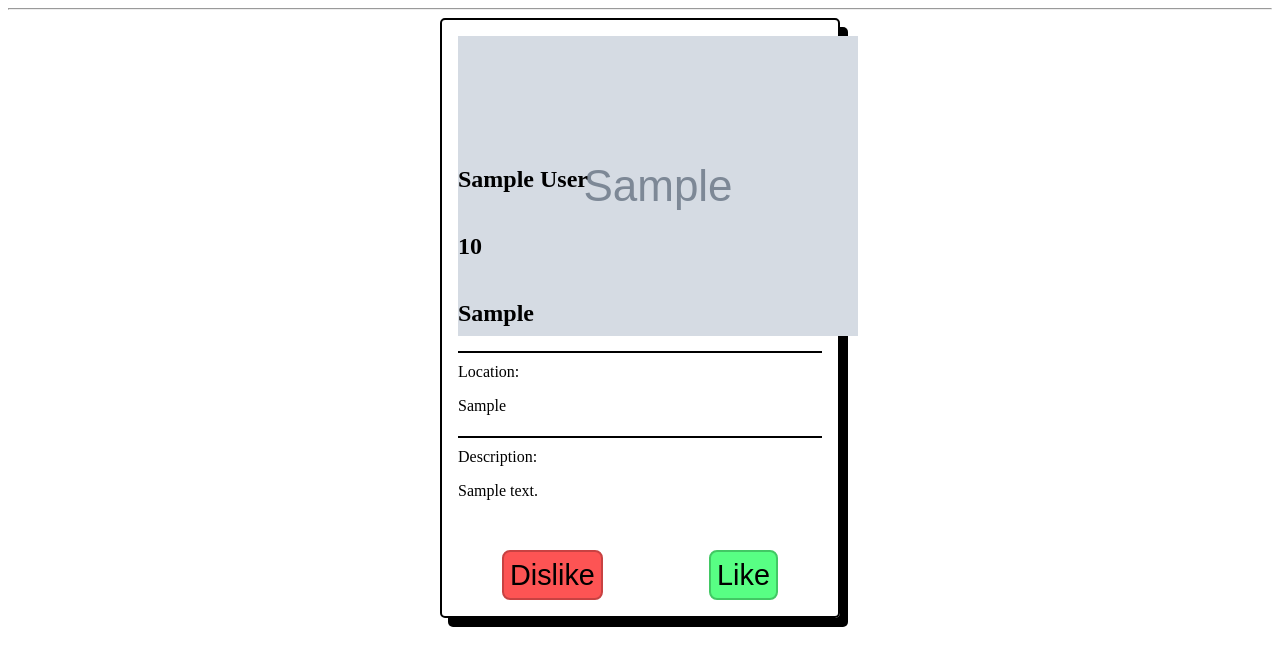
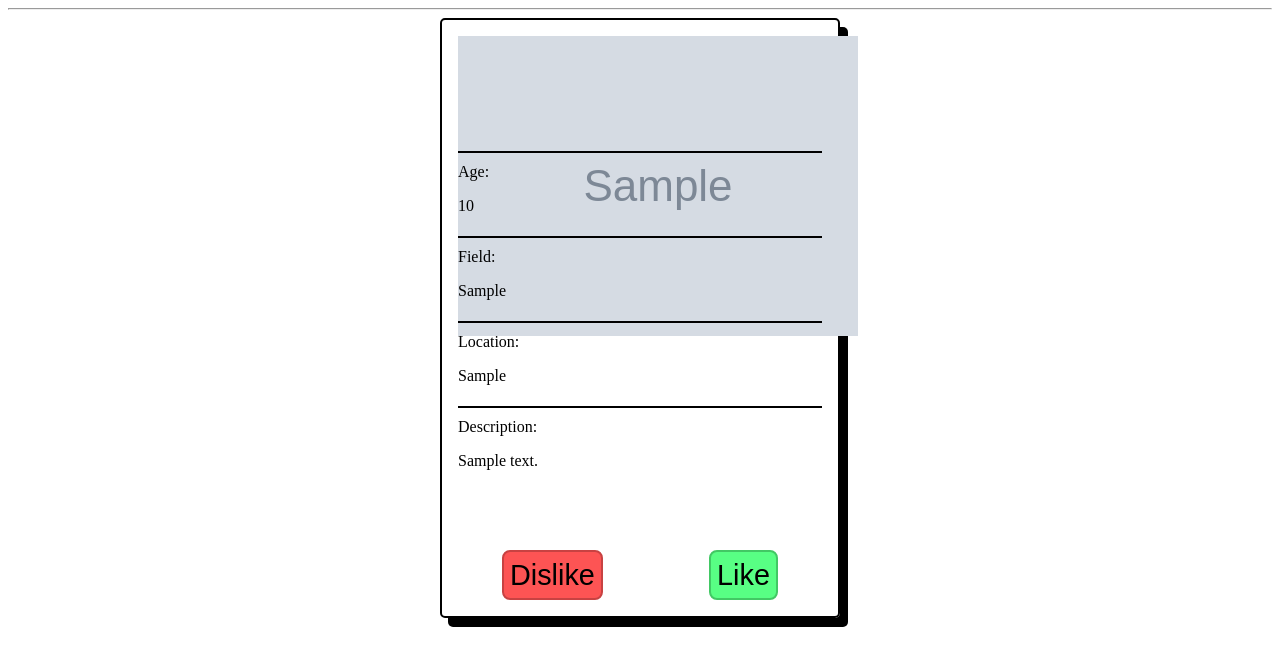
Before and after one commit to ezhong0/hackathon2024, a Flask app: page /swipes in a window 1280 px wide. Shown: the top 658 px of the page. Run offline with Flask 3, Linux system fonts and the light colour scheme; tables that the repository leaves empty hold one stand-in row (values such as "Sample post"); grey boxes marked "Sample" are stand-in pictures.

Commit message:
minor fixes

```diff
--- a/app/routes.py
+++ b/app/routes.py
@@ -9,7 +9,7 @@ import os
 from werkzeug.utils import secure_filename
 from PIL import Image
 from .algorithm import recommend_user
-from app.messaging import *
+#from app.messaging import *
 import time
 
 # Define the upload folder and allowed extensions
--- a/app/templates/swipes.html
+++ b/app/templates/swipes.html
@@ -21,9 +21,10 @@
         <div class="default-image">No Image</div>
         {% endif %}
       </div>
-      <h2 class="name">{{ user.name }}</h2>
-      <h2 class="age">{{ user.age }}</h2>
-      <h2 class="field">{{ user.field }}</h2>
+      <p class="category">Age:</p>
+      <p class="age">{{user.age }}</p>
+      <p class="category">Field:</p>
+      <p class="field">{{user.field }}</p>
 
       <p class="category">Location:</p>
       <p>{{ user.location }}</p>
```
